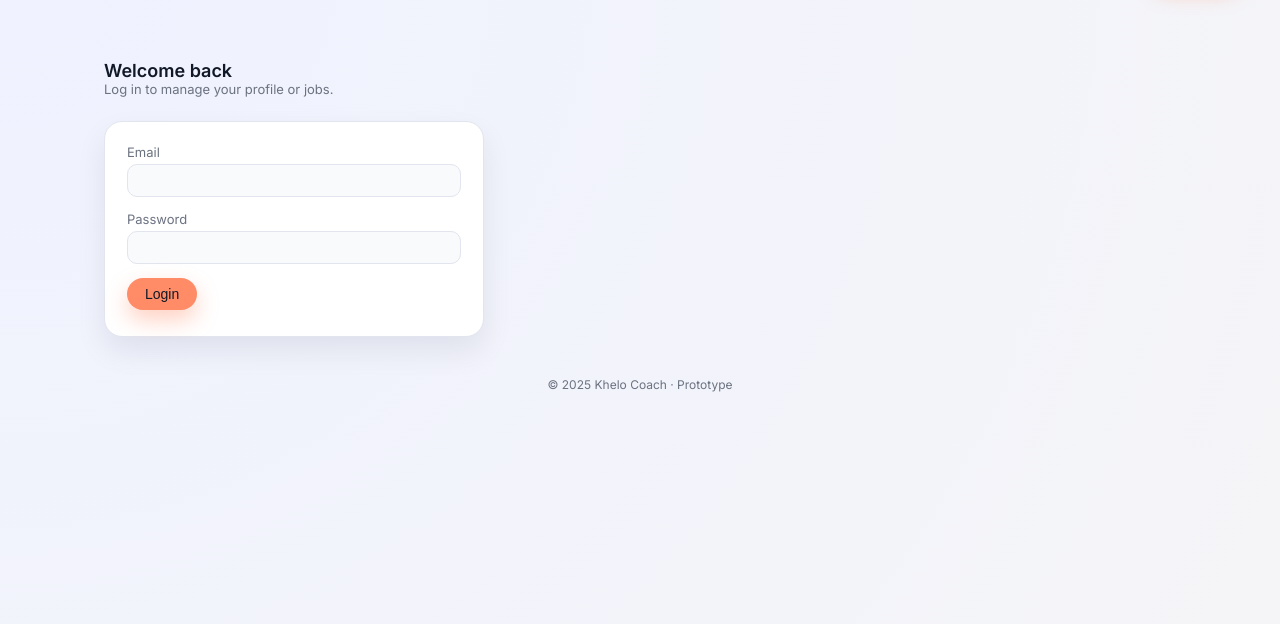
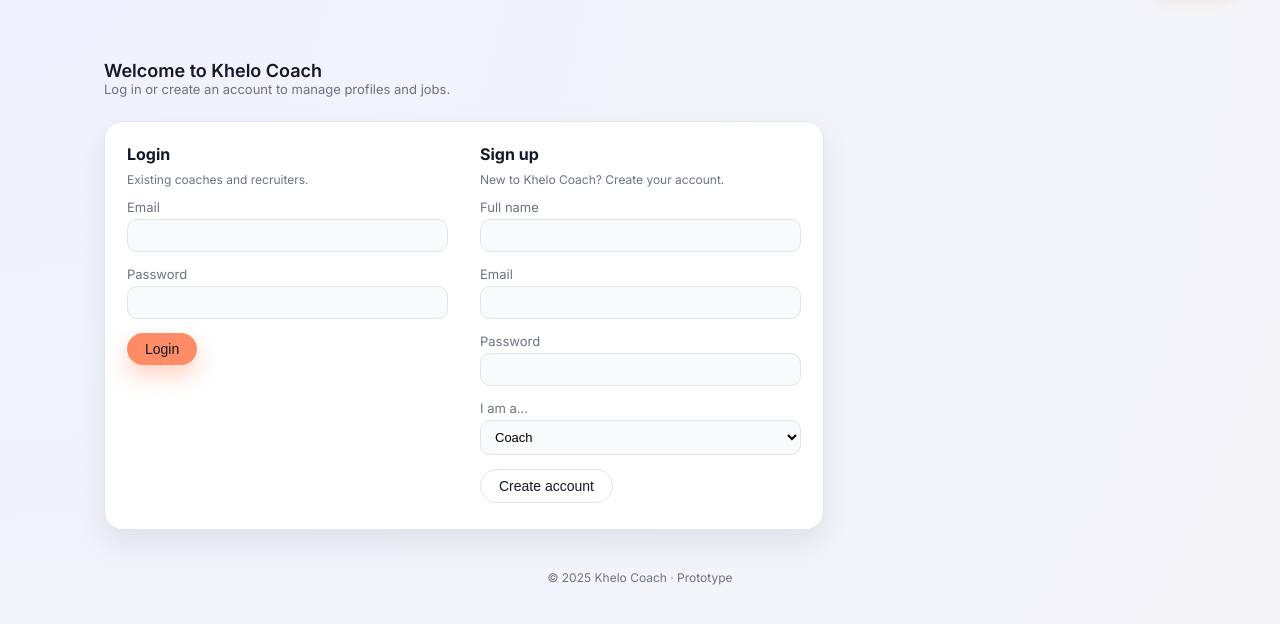
Before and after one commit to sudiksha10-09/khelo-coach, a Flask app: page /login in a window 1280 px wide. Shown: the part 64-688 px from the top of the page. Run offline with Flask 3, Linux system fonts and the light colour scheme.

Commit message:
Added Google AUTH and coach profile image and resume

```diff
--- a/app.py
+++ b/app.py
@@ -1,8 +1,13 @@
+# app.py
 import os
+from dotenv import load_dotenv
+
+# Load .env first so os.getenv() works below
+load_dotenv()
 
 from flask import (
     Flask, render_template, request, redirect,
-    url_for, flash
+    url_for, flash, send_from_directory
 )
 from flask_sqlalchemy import SQLAlchemy
 from flask_login import (
@@ -10,42 +15,61 @@
     login_required, current_user
 )
 from werkzeug.security import generate_password_hash, check_password_hash
+from werkzeug.utils import secure_filename
 
-# Optional integrations (Google SSO + Google Sheets)
+# Optional integrations (Authlib + Google Sheets)
 try:
     from authlib.integrations.flask_client import OAuth
-except ImportError:
+except Exception:
     OAuth = None
 
 try:
     import gspread
     from google.oauth2.service_account import Credentials
-except ImportError:
+except Exception:
     gspread = None
     Credentials = None
-
 
 # -----------------------------------------------------------------------------
 # APP + DB CONFIG
 # -----------------------------------------------------------------------------
 
-app = Flask(__name__)
+app = Flask(__name__, static_folder="static", template_folder="templates")
 
-# Secret key (override in env on Render)
+# Secret key, read from .env or fallback (change in production)
 app.secret_key = os.getenv("SECRET_KEY", "dev-secret-change-me")
 
 BASE_DIR = os.path.abspath(os.path.dirname(__file__))
 sqlite_path = os.path.join(BASE_DIR, "khelo_coach.db")
 default_sqlite_uri = "sqlite:///" + sqlite_path
 
-# If DATABASE_URL is set (e.g. Render Postgres), use that. Otherwise SQLite.
+# Use DATABASE_URL (Postgres on Render) if provided, else sqlite for local dev
 app.config["SQLALCHEMY_DATABASE_URI"] = os.getenv("DATABASE_URL", default_sqlite_uri)
 app.config["SQLALCHEMY_TRACK_MODIFICATIONS"] = False
+
+# Upload settings
+UPLOAD_FOLDER = os.path.join(BASE_DIR, "static", "uploads")
+os.makedirs(UPLOAD_FOLDER, exist_ok=True)
+app.config["UPLOAD_FOLDER"] = UPLOAD_FOLDER
+app.config["MAX_CONTENT_LENGTH"] = 16 * 1024 * 1024  # 16 MB max upload
+
+ALLOWED_IMAGE_EXTENSIONS = {"png", "jpg", "jpeg", "gif", "webp"}
+ALLOWED_RESUME_EXTENSIONS = {"pdf", "doc", "docx"}
 
 db = SQLAlchemy(app)
 
 login_manager = LoginManager(app)
 login_manager.login_view = "login"
+
+
+def allowed_file(filename: str, allowed_extensions: set) -> bool:
+    return (
+        bool(filename)
+        and "."
+        in filename
+        and filename.rsplit(".", 1)[1].lower() in allowed_extensions
+    )
+
 
 # -----------------------------------------------------------------------------
 # MODELS
@@ -81,13 +105,20 @@
 
     sport = db.Column(db.String(50), nullable=False)
     location = db.Column(db.String(100), nullable=False)
-    experience_years = db.Column(db.Integer, nullable=False)
+    experience_years = db.Column(db.Integer, nullable=False, default=0)
 
     certificates = db.Column(db.String(255))
     locations_served = db.Column(db.String(255))
     rate = db.Column(db.String(100))
     availability = db.Column(db.String(255))
     bio = db.Column(db.Text)
+
+    # Image fields
+    photo_url = db.Column(db.String(255))
+    photo_filename = db.Column(db.String(255))  # stored in static/uploads/
+
+    # Resume
+    resume_filename = db.Column(db.String(255))  # stored in static/uploads/
 
 
 class Job(db.Model):
@@ -103,6 +134,9 @@
     experience_required = db.Column(db.String(100))
     description = db.Column(db.Text)
 
+    # Optional logo for recruiter / job
+    logo_url = db.Column(db.String(255))
+
 
 class JobApplication(db.Model):
     __tablename__ = "job_applications"
@@ -113,17 +147,24 @@
     experience = db.Column(db.String(255))
     notes = db.Column(db.Text)
 
+    # Optional resume upload per application
+    resume_filename = db.Column(db.String(255))
+
 
 @login_manager.user_loader
 def load_user(user_id):
-    return User.query.get(int(user_id))
+    # SQLAlchemy 2.x style
+    try:
+        return db.session.get(User, int(user_id))
+    except Exception:
+        return None
 
 
 # -----------------------------------------------------------------------------
 # GOOGLE SHEETS INTEGRATION (OPTIONAL)
 # -----------------------------------------------------------------------------
 
-GOOGLE_SHEETS_ID = os.getenv("GOOGLE_SHEETS_ID")  # set this on Render/local .env
+GOOGLE_SHEETS_ID = os.getenv("GOOGLE_SHEETS_ID")
 GOOGLE_CREDS_FILE = os.getenv("GOOGLE_CREDS_FILE", "google_creds.json")
 SCOPES = ["https://www.googleapis.com/auth/spreadsheets"]
 
@@ -131,15 +172,13 @@
 def get_sheet():
     """
     Returns a gspread worksheet if configured, otherwise None.
-    Safe for local development (no crash if not set).
+    Safe for local development: it will return None when not configured.
     """
     if not (GOOGLE_SHEETS_ID and gspread and Credentials):
         return None
 
     try:
-        creds = Credentials.from_service_account_file(
-            GOOGLE_CREDS_FILE, scopes=SCOPES
-        )
+        creds = Credentials.from_service_account_file(GOOGLE_CREDS_FILE, scopes=SCOPES)
         client = gspread.authorize(creds)
         return client.open_by_key(GOOGLE_SHEETS_ID).sheet1
     except Exception as e:
@@ -148,20 +187,20 @@
 
 
 # -----------------------------------------------------------------------------
-# GOOGLE SSO (OPTIONAL)
+# GOOGLE SSO (Authlib - OpenID Connect)
 # -----------------------------------------------------------------------------
 
 oauth = OAuth(app) if OAuth else None
 google_oauth = None
 
+# Register OIDC-enabled Google provider if credentials present
 if oauth and os.getenv("GOOGLE_CLIENT_ID") and os.getenv("GOOGLE_CLIENT_SECRET"):
     google_oauth = oauth.register(
         name="google",
         client_id=os.getenv("GOOGLE_CLIENT_ID"),
         client_secret=os.getenv("GOOGLE_CLIENT_SECRET"),
-        access_token_url="https://oauth2.googleapis.com/token",
-        authorize_url="https://accounts.google.com/o/oauth2/auth",
-        api_base_url="https://www.googleapis.com/oauth2/v2/",
+        # Use the OpenID Connect discovery endpoint (recommended)
+        server_metadata_url="https://accounts.google.com/.well-known/openid-configuration",
         client_kwargs={"scope": "openid email profile"},
     )
 
@@ -178,10 +217,11 @@
         "home.html",
         featured_coaches=featured_coaches,
         featured_jobs=featured_jobs,
+        google_oauth_enabled=bool(google_oauth),
     )
 
 
-# ---------------------- Coach listing & profile ------------------------------
+# ---------- Coach listing & profile ----------------------------------------
 
 @app.route("/coaches")
 def coach_listing():
@@ -221,7 +261,7 @@
     return render_template("coach_profile.html", coach=coach)
 
 
-# ------------------- Become / edit coach profile ----------------------------
+# ---------- Become / edit coach profile -----------------------------------
 
 @app.route("/become-a-coach", methods=["GET", "POST"])
 @login_required
@@ -236,14 +276,44 @@
         if not profile:
             profile = CoachProfile(user_id=current_user.id)
 
-        profile.sport = request.form.get("sport")
-        profile.location = request.form.get("location")
-        profile.experience_years = int(request.form.get("experience") or 0)
+        profile.sport = request.form.get("sport") or ""
+        profile.location = request.form.get("location") or ""
+        try:
+            profile.experience_years = int(request.form.get("experience") or 0)
+        except ValueError:
+            profile.experience_years = 0
         profile.certificates = request.form.get("certificates")
         profile.locations_served = request.form.get("locations_served")
         profile.rate = request.form.get("rate")
         profile.availability = request.form.get("availability")
         profile.bio = request.form.get("bio")
+        profile.photo_url = request.form.get("photo_url")
+
+        # Handle image file upload
+        photo_file = request.files.get("photo_upload")
+        if photo_file and photo_file.filename:
+            if allowed_file(photo_file.filename, ALLOWED_IMAGE_EXTENSIONS):
+                filename = secure_filename(photo_file.filename)
+                base, ext = os.path.splitext(filename)
+                filename = f"coach_{current_user.id}_{base}{ext}"
+                save_path = os.path.join(app.config["UPLOAD_FOLDER"], filename)
+                photo_file.save(save_path)
+                profile.photo_filename = filename
+            else:
+                flash("Invalid image file type.", "danger")
+
+        # Handle resume upload
+        resume_file = request.files.get("resume_upload")
+        if resume_file and resume_file.filename:
+            if allowed_file(resume_file.filename, ALLOWED_RESUME_EXTENSIONS):
+                filename = secure_filename(resume_file.filename)
+                base, ext = os.path.splitext(filename)
+                filename = f"resume_{current_user.id}_{base}{ext}"
+                save_path = os.path.join(app.config["UPLOAD_FOLDER"], filename)
+                resume_file.save(save_path)
+                profile.resume_filename = filename
+            else:
+                flash("Invalid resume file type.", "danger")
 
         db.session.add(profile)
         db.session.commit()
@@ -253,7 +323,7 @@
     return render_template("become_coach.html", profile=profile)
 
 
-# ---------------------- Jobs listing, posting, applying ---------------------
+# ---------- Jobs listing, posting, applying --------------------------------
 
 @app.route("/jobs")
 def jobs_listing():
@@ -267,12 +337,7 @@
         query = query.filter(Job.location.ilike(f"%{location}%"))
 
     jobs = query.all()
-    return render_template(
-        "jobs_listing.html",
-        jobs=jobs,
-        sport=sport,
-        location=location,
-    )
+    return render_template("jobs_listing.html", jobs=jobs, sport=sport, location=location)
 
 
 @app.route("/jobs/new", methods=["GET", "POST"])
@@ -289,6 +354,7 @@
         salary = request.form.get("salary")
         experience_required = request.form.get("experience_required")
         description = request.form.get("description")
+        logo_url = request.form.get("logo_url")
 
         job = Job(
             recruiter_id=current_user.id,
@@ -298,6 +364,7 @@
             salary=salary,
             experience_required=experience_required,
             description=description,
+            logo_url=logo_url,
         )
         db.session.add(job)
         db.session.commit()
@@ -322,6 +389,20 @@
             experience=experience,
             notes=notes,
         )
+
+        # Optional resume upload per job application
+        resume_file = request.files.get("resume_upload")
+        if resume_file and resume_file.filename:
+            if allowed_file(resume_file.filename, ALLOWED_RESUME_EXTENSIONS):
+                filename = secure_filename(resume_file.filename)
+                base, ext = os.path.splitext(filename)
+                filename = f"application_{job.id}_{base}{ext}"
+                save_path = os.path.join(app.config["UPLOAD_FOLDER"], filename)
+                resume_file.save(save_path)
+                app_obj.resume_filename = filename
+            else:
+                flash("Invalid resume file type.", "danger")
+
         db.session.add(app_obj)
         db.session.commit()
 
@@ -337,6 +418,7 @@
                         name,
                         experience,
                         notes,
+                        "yes" if app_obj.resume_filename else "no",
                     ]
                 )
             except Exception as e:
@@ -348,7 +430,30 @@
     return render_template("apply_for_job.html", job=job)
 
 
-# ---------------------- AUTH: register, login, logout -----------------------
+# ---------- AUTH: combined login + signup -----------------------------------
+
+@app.route("/login", methods=["GET", "POST"])
+def login():
+    if request.method == "POST":
+        # login form posted
+        email = request.form.get("email")
+        password = request.form.get("password")
+
+        user = User.query.filter_by(email=email).first()
+        if user and user.check_password(password):
+            login_user(user)
+            flash("Logged in successfully.", "success")
+            return redirect(url_for("home"))
+
+        flash("Invalid credentials.", "danger")
+
+    # show combined auth page (login & signup side-by-side)
+    return render_template(
+        "auth.html",
+        mode="login",
+        google_oauth_enabled=bool(google_oauth),
+    )
+
 
 @app.route("/register", methods=["GET", "POST"])
 def register():
@@ -356,7 +461,7 @@
         full_name = request.form.get("full_name")
         email = request.form.get("email")
         password = request.form.get("password")
-        role = request.form.get("role")  # coach / recruiter
+        role = request.form.get("role") or "coach"
 
         if User.query.filter_by(email=email).first():
             flash("Email already registered.", "danger")
@@ -371,24 +476,11 @@
         flash("Registration successful.", "success")
         return redirect(url_for("home"))
 
-    return render_template("register.html")
-
-
-@app.route("/login", methods=["GET", "POST"])
-def login():
-    if request.method == "POST":
-        email = request.form.get("email")
-        password = request.form.get("password")
-
-        user = User.query.filter_by(email=email).first()
-        if user and user.check_password(password):
-            login_user(user)
-            flash("Logged in successfully.", "success")
-            return redirect(url_for("home"))
-
-        flash("Invalid credentials.", "danger")
-
-    return render_template("login.html")
+    return render_template(
+        "auth.html",
+        mode="signup",
+        google_oauth_enabled=bool(google_oauth),
+    )
 
 
 @app.route("/logout")
@@ -399,7 +491,7 @@
     return redirect(url_for("home"))
 
 
-# ---------------------- Google SSO routes (optional) ------------------------
+# ---------- Google SSO routes -----------------------------------------------
 
 @app.route("/login/google")
 def login_google():
@@ -417,16 +509,30 @@
         flash("Google login not configured.", "warning")
         return redirect(url_for("login"))
 
+    # Exchange code for token and fetch userinfo using OIDC discovery
     token = google_oauth.authorize_access_token()
-    resp = google_oauth.get("userinfo")
-    userinfo = resp.json()
+    # Preferred: use .userinfo() when registered with server_metadata_url
+    try:
+        userinfo = google_oauth.userinfo()
+    except Exception:
+        # fallback to manual userinfo endpoint
+        resp = google_oauth.get("userinfo")
+        userinfo = resp.json() if resp else None
+
+    if not userinfo:
+        flash("Could not fetch Google user info.", "danger")
+        return redirect(url_for("login"))
 
     email = userinfo.get("email")
-    name = userinfo.get("name") or email.split("@")[0]
+    name = userinfo.get("name") or (email.split("@")[0] if email else "Google User")
+
+    if not email:
+        flash("Google account didn't return an email. Try another account.", "danger")
+        return redirect(url_for("login"))
 
     user = User.query.filter_by(email=email).first()
     if not user:
-        # default to coach; can later add "choose role" UI
+        # default to coach role for SSO signups; you can show a role selection later
         user = User(full_name=name, email=email, role="coach", password_hash="")
         db.session.add(user)
         db.session.commit()
@@ -436,10 +542,26 @@
     return redirect(url_for("home"))
 
 
-# -----------------------------------------------------------------------------
+# ---------- Serve uploaded files (download) ---------------------------------
+
+@app.route("/uploads/<path:filename>")
+def uploaded_file(filename):
+    # public route to download uploaded files (resumes / images)
+    return send_from_directory(app.config["UPLOAD_FOLDER"], filename, as_attachment=False)
+
+
+# ---------------------------------------------------------------------------
 
 if __name__ == "__main__":
-    # First time, run a Python shell and do:
-    # >>> from app import app, db
-    # >>> with app.app_context(): db.create_all()
+    # Helpful: If you want to (re)create tables from this file:
+    #   python app.py init-db
+    import sys
+
+    if len(sys.argv) > 1 and sys.argv[1] == "init-db":
+        with app.app_context():
+            db.create_all()
+            print("✅ DB tables created (or already existed).")
+        sys.exit(0)
+
+    # Regular run
     app.run(debug=True)
--- a/requirements.txt
+++ b/requirements.txt
@@ -8,3 +8,4 @@
 authlib==1.3.1          # for Google SSO
 gspread==6.1.4          # for Google Sheets
 google-auth==2.35.0
+python-dotenv==1.0.1
--- /dev/null
+++ b/templates/auth.html
@@ -0,0 +1,81 @@
+{% extends "base.html" %}
+{% block title %}Khelo Coach – Login / Sign up{% endblock %}
+
+{% block content %}
+<section class="section" data-reveal>
+    <div class="section-header">
+        <div>
+            <h1 class="section-title">Welcome to Khelo Coach</h1>
+            <p class="section-subtitle">
+                Log in or create an account to manage profiles and jobs.
+            </p>
+        </div>
+    </div>
+
+    <div class="form-card" style="max-width:720px; display:flex; gap:32px;">
+        <!-- Left: Login -->
+        <div style="flex:1;">
+            <h2 style="font-size:16px; margin-bottom:8px;">
+                Login
+            </h2>
+            <p style="font-size:12px; color:#6b7280; margin-bottom:12px;">
+                Existing coaches and recruiters.
+            </p>
+
+            <form method="post" action="{{ url_for('login') }}">
+                <div class="form-row">
+                    <label for="login-email">Email</label>
+                    <input id="login-email" name="email" type="email" required>
+                </div>
+                <div class="form-row">
+                    <label for="login-password">Password</label>
+                    <input id="login-password" name="password" type="password" required>
+                </div>
+                <button class="btn btn-primary" type="submit">Login</button>
+            </form>
+
+            {% if google_oauth_enabled %}
+            <div style="margin-top:12px;">
+                <a href="{{ url_for('login_google') }}" class="btn btn-ghost btn-small">
+                    Login with Google
+                </a>
+            </div>
+            {% endif %}
+        </div>
+
+        <!-- Right: Sign up -->
+        <div style="flex:1;">
+            <h2 style="font-size:16px; margin-bottom:8px;">
+                Sign up
+            </h2>
+            <p style="font-size:12px; color:#6b7280; margin-bottom:12px;">
+                New to Khelo Coach? Create your account.
+            </p>
+
+            <form method="post" action="{{ url_for('register') }}">
+                <div class="form-row">
+                    <label for="full_name">Full name</label>
+                    <input id="full_name" name="full_name" required>
+                </div>
+                <div class="form-row">
+                    <label for="reg-email">Email</label>
+                    <input id="reg-email" name="email" type="email" required>
+                </div>
+                <div class="form-row">
+                    <label for="reg-password">Password</label>
+                    <input id="reg-password" name="password" type="password" required>
+                </div>
+                <div class="form-row">
+                    <label for="role">I am a…</label>
+                    <select id="role" name="role" required>
+                        <option value="coach">Coach</option>
+                        <option value="recruiter">Recruiter / academy</option>
+                    </select>
+                </div>
+
+                <button class="btn btn-ghost" type="submit">Create account</button>
+            </form>
+        </div>
+    </div>
+</section>
+{% endblock %}
--- a/templates/login.html
+++ b/templates/login.html
@@ -22,7 +22,7 @@
         <button class="btn btn-primary" type="submit">Login</button>
     </form>
 
-    {% if google_oauth %}
+    {% if google_oauth_enabled %}
     <div style="margin-top:12px;">
         <a href="{{ url_for('login_google') }}" class="btn btn-ghost btn-small">
             Login with Google
```
Also changed, not shown: seed.py (added, +94 -0 lines), templates/apply_for_job.html (+13 -1 lines), templates/become_coach.html (+41 -1 lines), templates/coach_profile.html (+22 -2 lines), static/uploads/coach_4_WIN_20250422_00_00_59_Pro.jpg (added), 3 other files.
